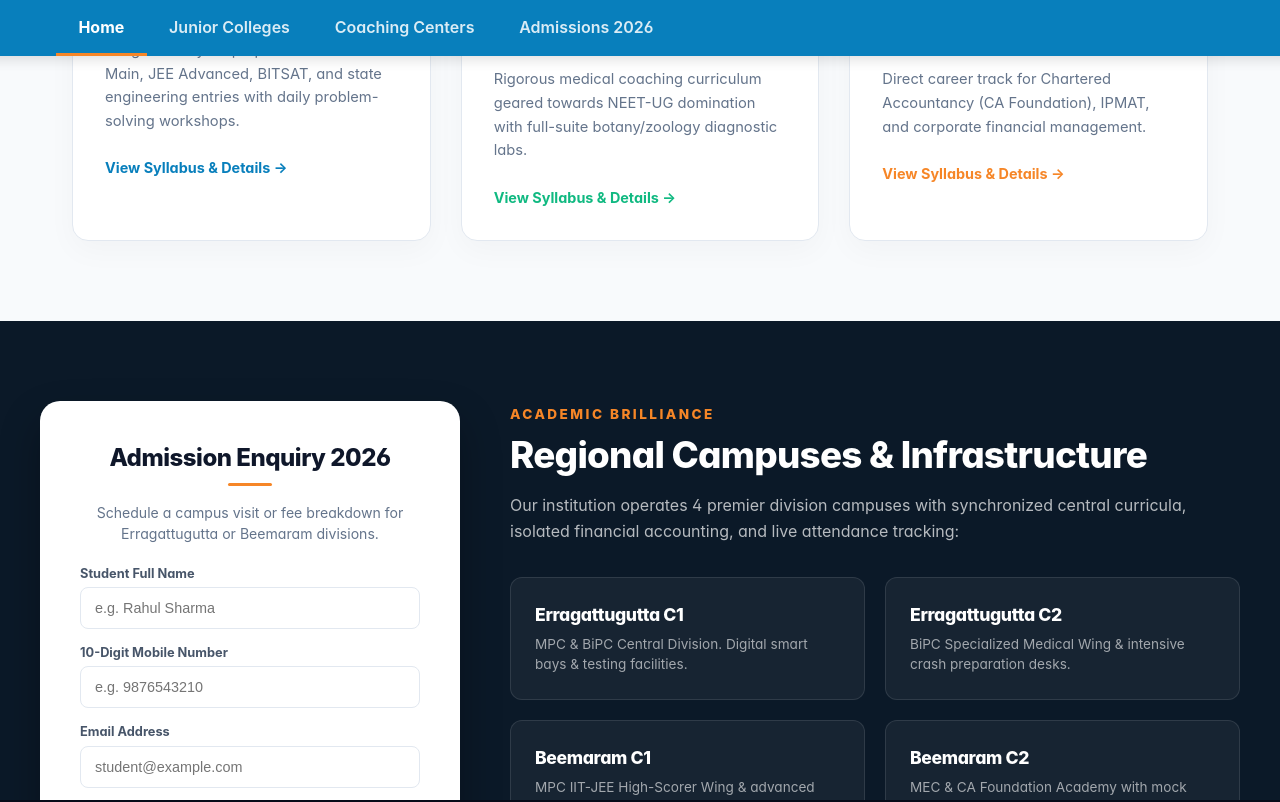
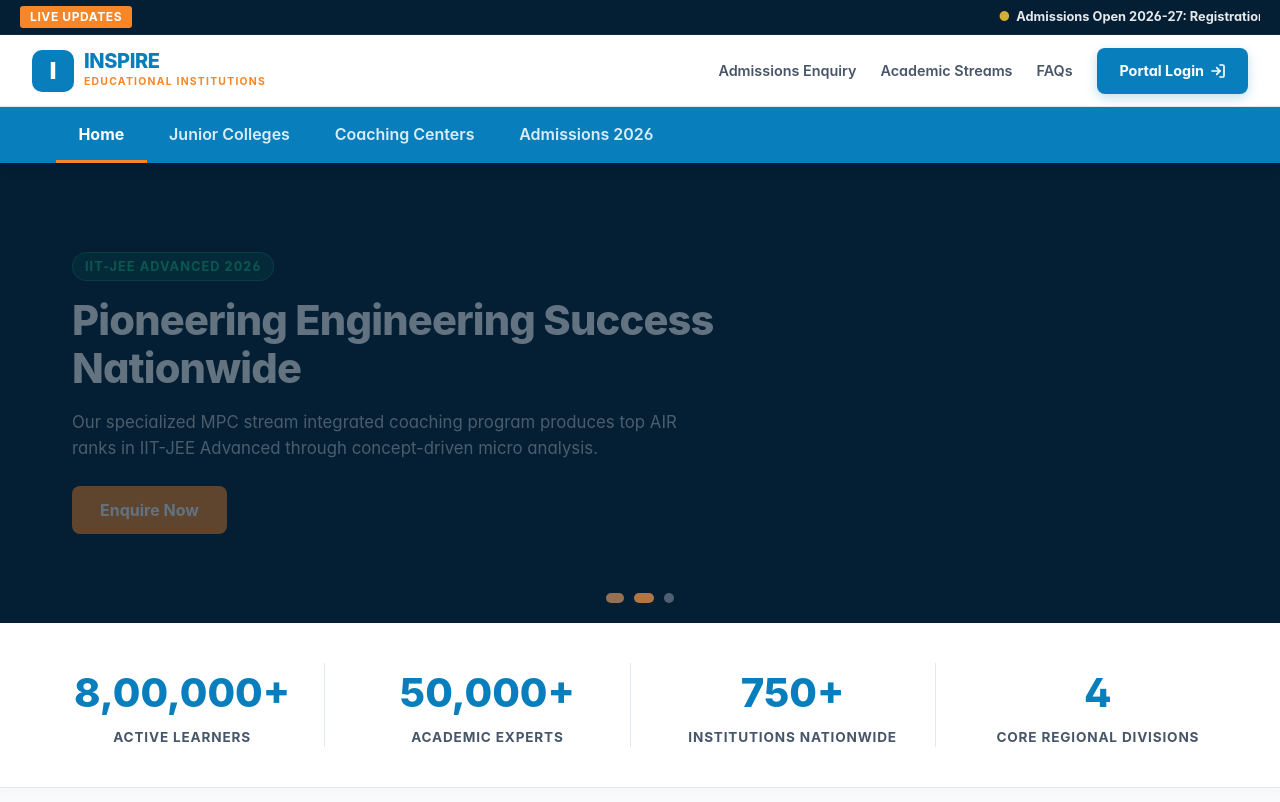
Before and after one commit to VarshithRao101/pdemo101, a React (Vite) app: page /#/dashboard in a window 1280 px wide. Shown: the top 802 px of the page. Built offline with nearby package versions, Linux system fonts and the light colour scheme.

Commit message:
fix: resolve page scroll lock and allow full top-to-bottom scrolling

```diff
--- a/src/styles/animations.css
+++ b/src/styles/animations.css
@@ -119,7 +119,7 @@
 .view-container {
   display: flex;
   flex-direction: column;
-  height: 100%;
+  min-height: 100vh;
   width: 100%;
   overflow-y: auto;
   overflow-x: hidden;
--- a/src/styles/index.css
+++ b/src/styles/index.css
@@ -20,9 +20,10 @@
   background-attachment: fixed !important;
   color: var(--dark-charcoal);
   font-family: var(--font-family);
-  height: 100%;
+  min-height: 100vh;
   width: 100%;
-  overflow: auto;
+  overflow-x: hidden;
+  overflow-y: auto;
   font-size: 16px;
   line-height: 1.5;
   text-rendering: optimizeLegibility;
@@ -50,11 +51,10 @@
 }
 
 #root {
-  height: 100%;
+  min-height: 100vh;
   width: 100%;
   display: flex;
-  justify-content: center;
-  align-items: center;
+  flex-direction: column;
 }
 
 /* Typography styles */
```
